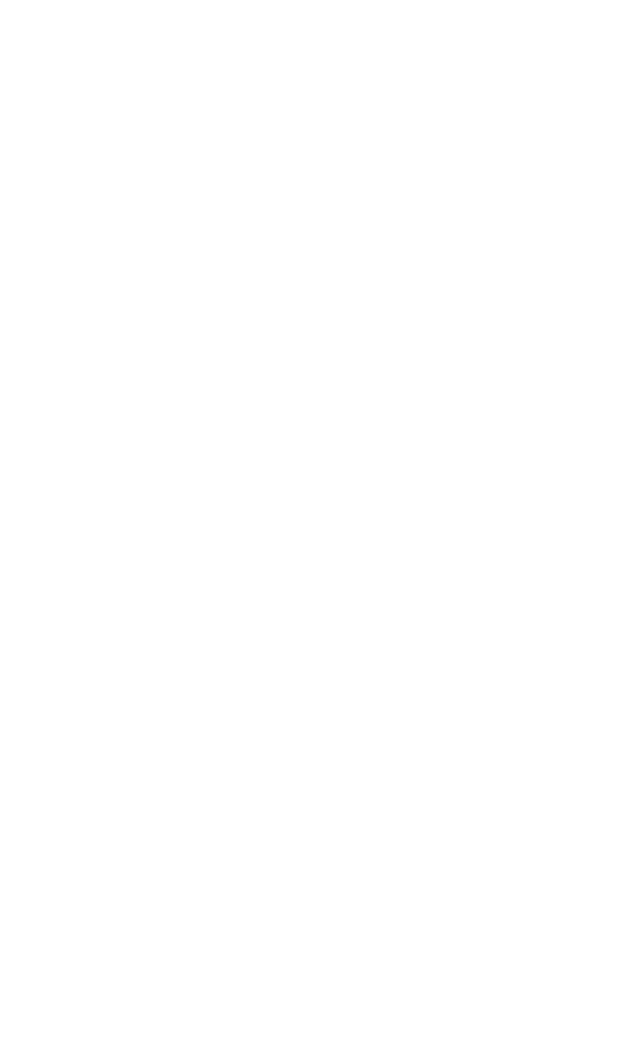
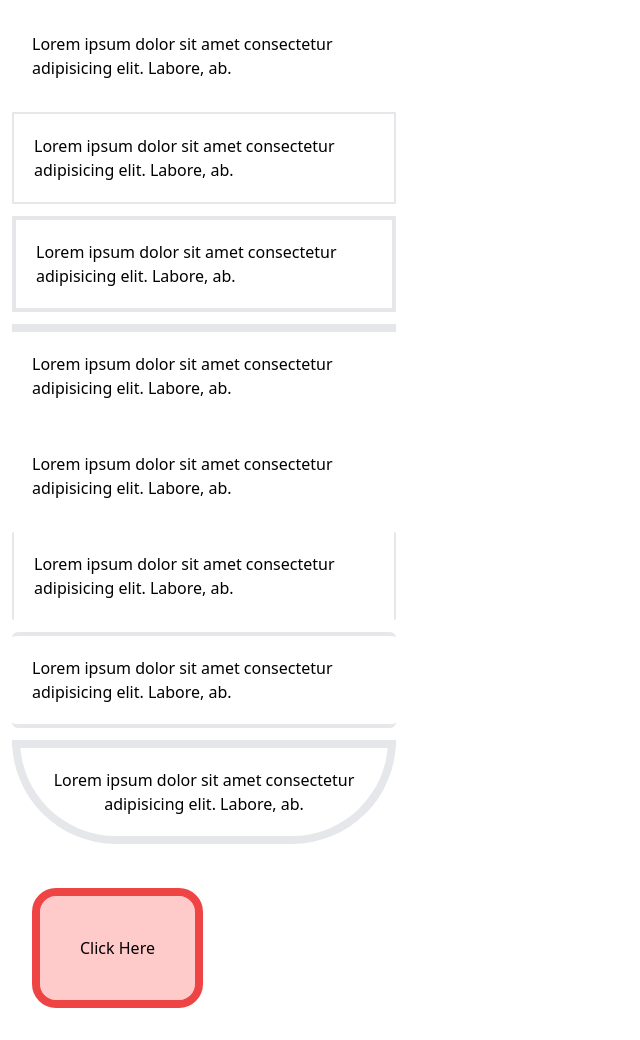
Before and after one commit to Ahmadknv/TailwindCSS-BradTravesty, a plain HTML site: page 08-borders/index.html in a window 1280 px wide. Shown: the whole page, without its empty margins (0-640 px from the left). Before the commit the page ends 800 px from the top, so only its background shows below. Drawn offline with nearby package versions, Linux system fonts and the light colour scheme.

Commit message:
Borders and outlines

```diff
--- a/08-borders/index.html
+++ b/08-borders/index.html
@@ -1,4 +1,4 @@
-<!DOCTYPE html>
+<!doctype html>
 <html lang="en">
   <head>
     <meta charset="UTF-8" />
@@ -9,10 +9,33 @@
   </head>
   <body>
     <!-- Border Width & Colors -->
-
+    <div class="w-96 m-3 p-5 border-0" >
+      Lorem ipsum dolor sit amet consectetur adipisicing elit. Labore, ab.
+    </div>
+    <div class="w-96 m-3 p-5 border-2">
+      Lorem ipsum dolor sit amet consectetur adipisicing elit. Labore, ab.
+    </div>
+    <div class="w-96 m-3 p-5 border-4">
+      Lorem ipsum dolor sit amet consectetur adipisicing elit. Labore, ab.
+    </div>
+    <div class="w-96 m-3 p-5 border-t-8">
+      Lorem ipsum dolor sit amet consectetur adipisicing elit. Labore, ab.
+    </div>
     <!-- Border Radius -->
-
+     <div class="w-96 m-3 p-5 border-0 rounded" >
+      Lorem ipsum dolor sit amet consectetur adipisicing elit. Labore, ab.
+    </div>
+    <div class="w-96 m-3 p-5 border-x-2 rounded-sm">
+      Lorem ipsum dolor sit amet consectetur adipisicing elit. Labore, ab.
+    </div>
+    <div class="w-96 m-3 p-5 border-y-4 rounded-md">
+      Lorem ipsum dolor sit amet consectetur adipisicing elit. Labore, ab.
+    </div>
+    <div class="w-96 m-3 p-5 border-8 rounded-b-full text-center">
+      Lorem ipsum dolor sit amet consectetur adipisicing elit. Labore, ab.
+    </div>
     <!-- Outline -->
+     <button class="outline outline-8 outline-red-500 m-10 p-10 bg-red-200 rounded-2xl">Click Here</button>
   </body>
 </html>
 
```
